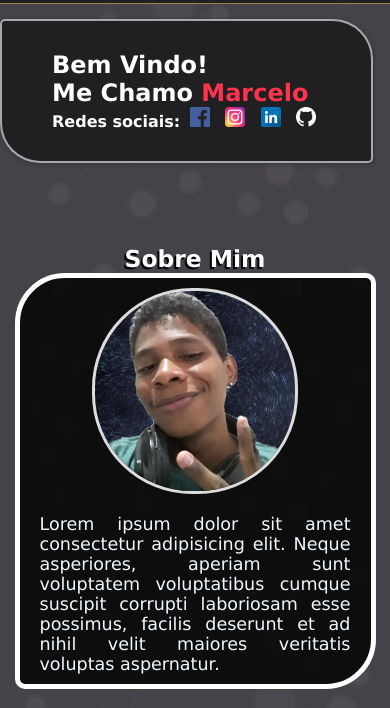
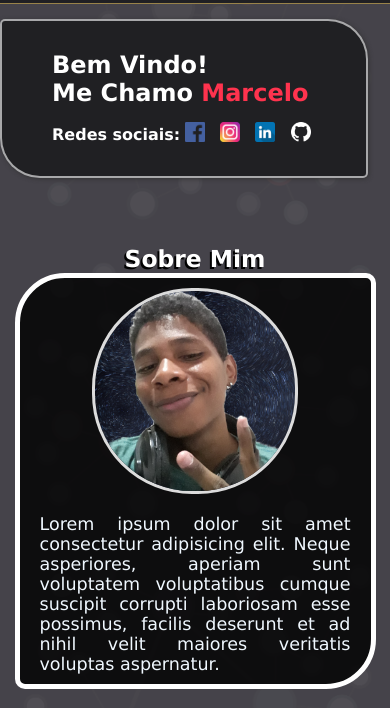
Before and after one commit to marcelo-py/portfolio3.0, a Django app: page / in a window 390 px wide. Shown: the part 57-765 px from the top of the page. Run offline with Django 3.2, Linux system fonts and the light colour scheme.

Commit message:
ainda mais responsivo

```diff
--- a/portfolio/templates/index.html
+++ b/portfolio/templates/index.html
@@ -19,13 +19,17 @@
             <div id="introducao">
                 <h2>Bem Vindo!</h2>
                 <h2>Me Chamo <span>Marcelo</span></h2>
-                <strong>Redes sociais:</strong>
                 <div>
-                    <a href=""><img src="{%static 'imagens/facebook.png'%}"></a>
-                    <a href=""><img src="{%static 'imagens/instagram.png'%}"></a>
-                    <a href=""><img src="{%static 'imagens/linkedin.png'%}"></a>
-                    <a href=""><img src="{%static 'imagens/Octocat.png'%}"></a>
+                    <strong>Redes sociais:</strong>
+                    <div>
+                        <a href=""><img src="{%static 'imagens/facebook.png'%}"></a>
+                        <a href=""><img src="{%static 'imagens/instagram.png'%}"></a>
+                        <a href=""><img src="{%static 'imagens/linkedin.png'%}"></a>
+                        <a href=""><img src="{%static 'imagens/Octocat.png'%}"></a>
+                    </div>
                 </div>
+
+
 
             </div>
 
--- a/statics/css/styles.css
+++ b/statics/css/styles.css
@@ -75,8 +75,11 @@ body{
     color: #ffffff;
 }
 
-.home #introducao div{
-    display: inline-block;
+.home #introducao > div{
+    display: flex;
+    align-items: center;
+    flex-wrap: wrap;
+    margin-top: 15px;
 }
 .home #introducao a{
     text-decoration: none;
@@ -99,7 +102,7 @@ body{
     flex-wrap: wrap;
     align-items: center;
     justify-content: space-around;
-    margin-top: 100px;
+    margin-top: 50px;
 }
 .main .pai-sobre h2{
     font-size: 25pt;
@@ -140,6 +143,11 @@ body{
     text-align: justify;
 }
 
+@media (max-width: 350px){
+    .home{
+        height: auto;
+    }
+}
 
 @media (max-width: 780px){
     .main #main-sobre{
@@ -155,6 +163,7 @@ body{
     }
 
 }
+
 
 @media (max-width: 595px){
     .main #main-sobre #sobre{
```
